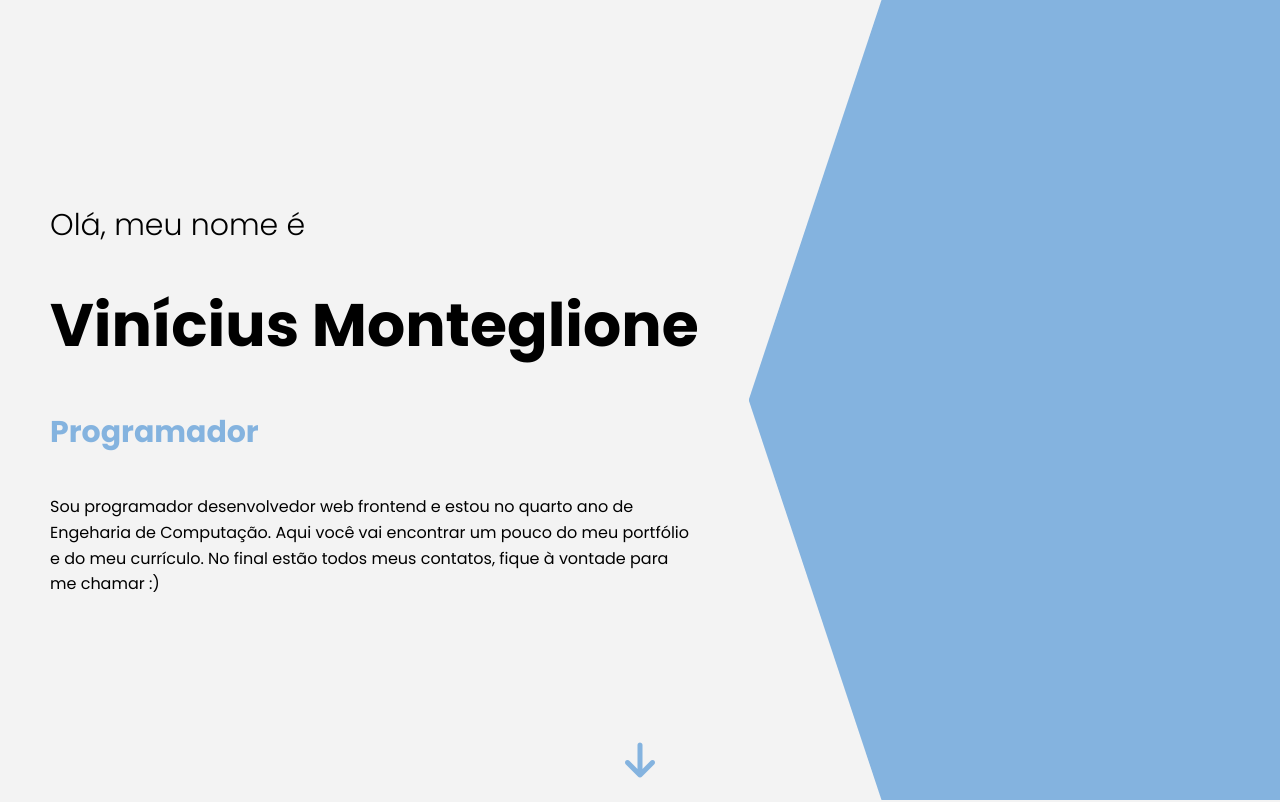
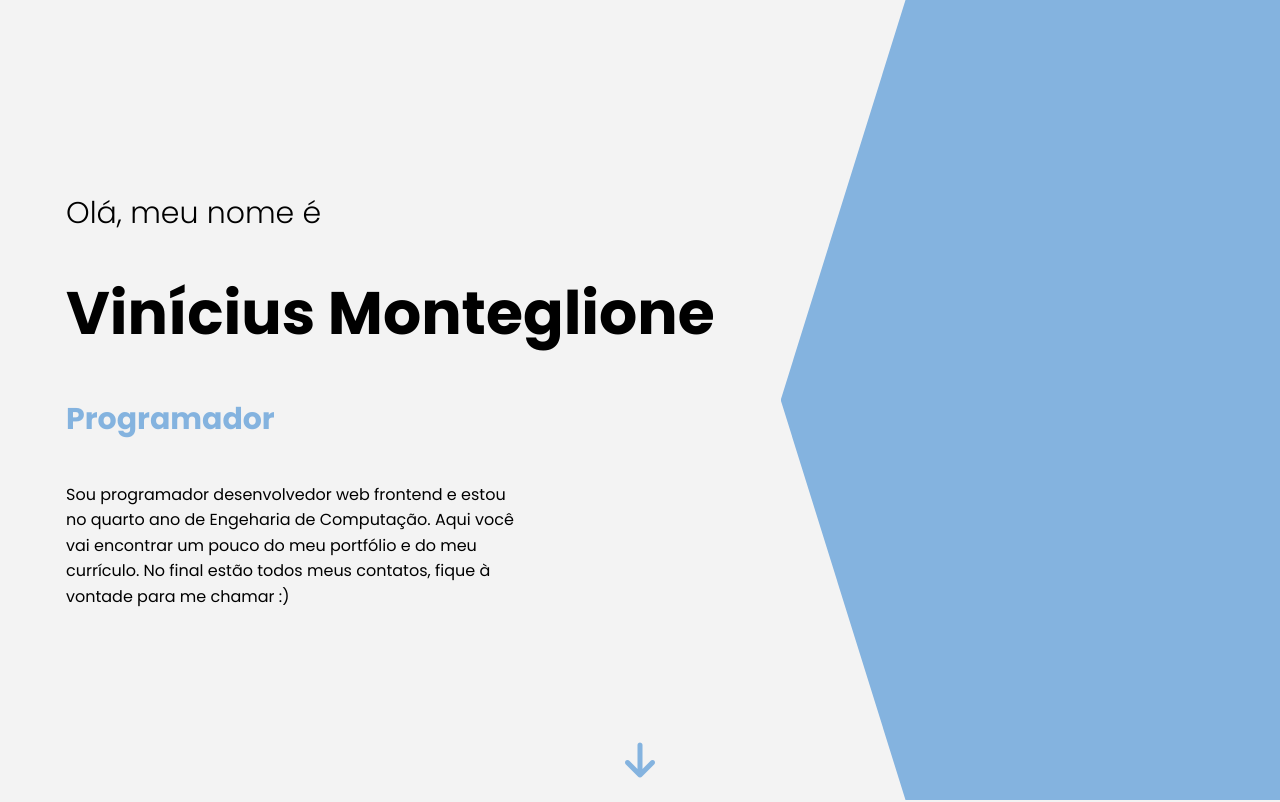
Before and after one commit to vimonteglione/portfolio, a React (Create React App) app: page / in a window 1280 px wide. Shown: the top 802 px of the page. Built offline with nearby package versions, Linux system fonts and the light colour scheme.

Commit message:
Update intro.css

```diff
--- a/src/components/intro/intro.css
+++ b/src/components/intro/intro.css
@@ -21,6 +21,7 @@
     display: flex;
     flex-direction: column;
     justify-content: center;
+    margin: 0vh 2vh;
 }
 
 .i-intro {
@@ -49,6 +50,7 @@
 .i-desc {
     line-height: 1.6;
     margin: 2vh 0vh;
+    width: 70%;
 }
 
 @keyframes move {
@@ -132,6 +134,7 @@
         text-align: center;
         justify-content: center;
         height: 100%;
+        margin: 0px;
     }
 
     .i-desc {
```
